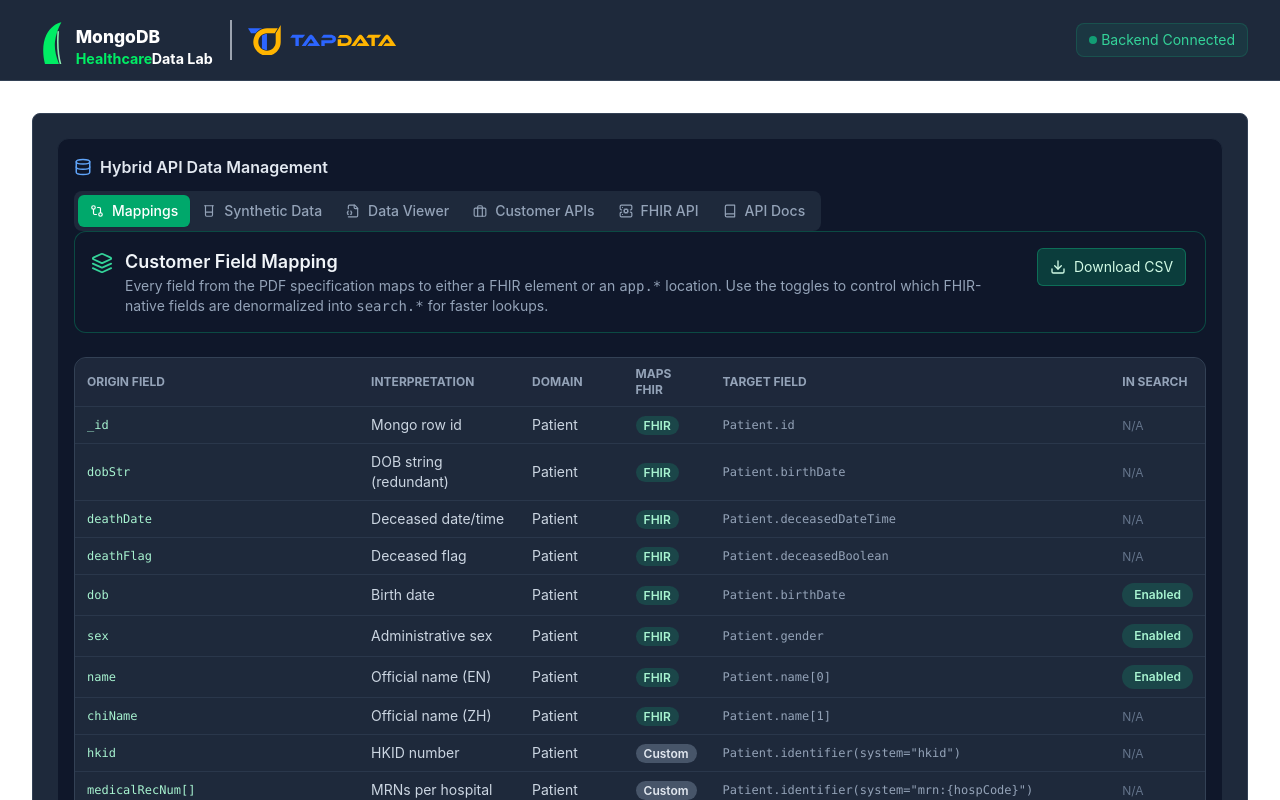
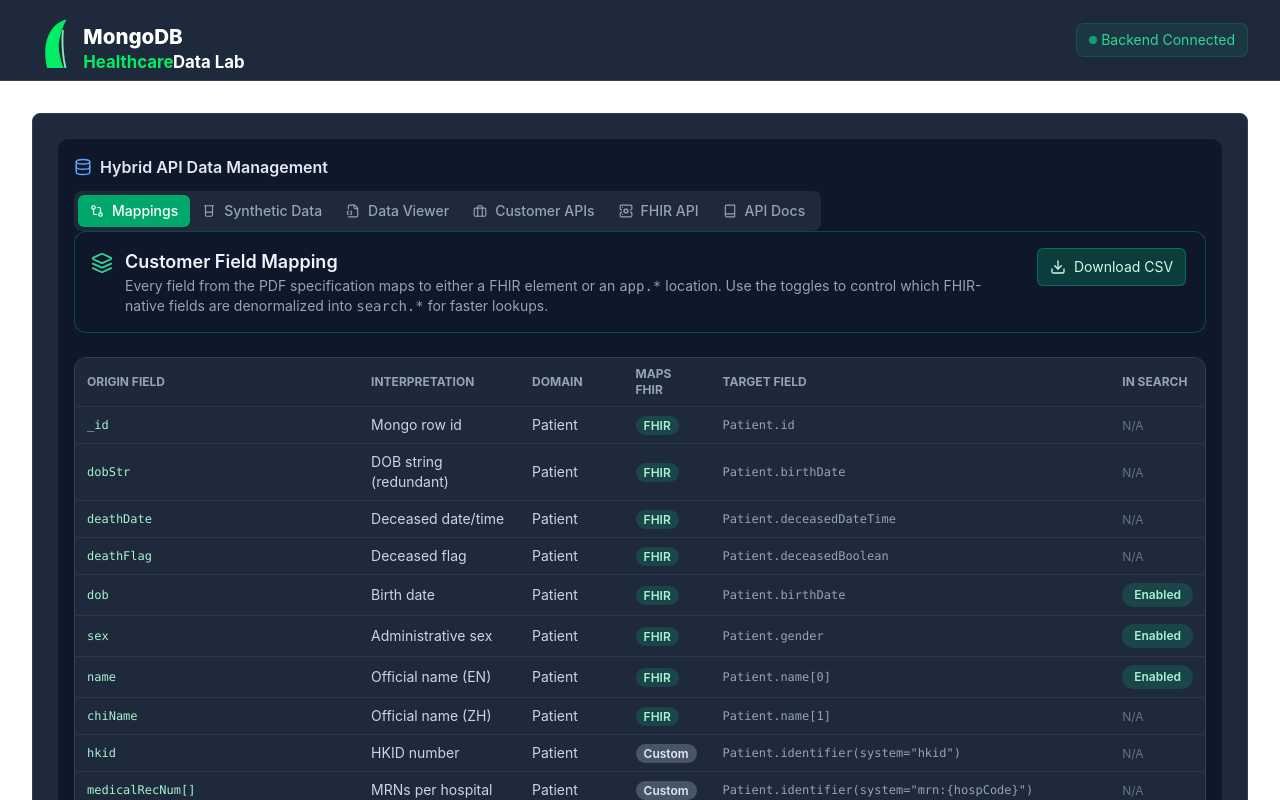
Before and after one commit to mongodb-industry-solutions/hybrid-fhir-odl, a Next.js app in the folder frontend/: page / in a window 1280 px wide. Shown: the top 800 px of the page. Built offline with nearby package versions, Linux system fonts and the light colour scheme.

Commit message:
removed cobranded logo

```diff
--- a/frontend/app/layout.js
+++ b/frontend/app/layout.js
@@ -1,8 +1,8 @@
 import './globals.css'
 
 export const metadata = {
-  title: 'MongoDB Healthcare Data Lab | Powered by TapData',
-  description: 'FHIR Data Management Platform - MongoDB Healthcare Data Lab powered by TapData for clinical data integration and interoperability',
+  title: 'MongoDB Healthcare Data Lab - FHIR Data Management Platform',
+  description: 'FHIR Data Management Platform - MongoDB Healthcare Data Lab for clinical data integration and interoperability',
 };
 
 export default function RootLayout({ children }) {
--- a/frontend/components/AppContainer.jsx
+++ b/frontend/components/AppContainer.jsx
@@ -11,7 +11,7 @@
       <header className="bg-slate-800 border-b border-slate-700">
         <div className="max-w-7xl mx-auto px-4 sm:px-6 lg:px-8">
           <div className="flex items-center justify-between h-20">
-            <CobrandedLogo size="lg" />
+            <CobrandedLogo size="lg" datalabOnly />
             <div className="flex items-center gap-2">
               <div className="flex items-center gap-1 px-3 py-1.5 bg-emerald-500/10 border border-emerald-500/20 rounded-lg">
                 <div className="w-2 h-2 bg-emerald-500 rounded-full animate-pulse"></div>
@@ -33,7 +33,7 @@
       <footer className="mt-12 pb-8 border-t border-slate-700 pt-8">
         <div className="max-w-7xl mx-auto px-4 sm:px-6 lg:px-8">
           <div className="flex flex-col items-center gap-4">
-            <CobrandedLogo size="sm" className="opacity-70" />
+            <CobrandedLogo size="sm" className="opacity-70" datalabOnly />
             <p className="text-center text-sm text-slate-500">
               Hybrid FHIR & Customer API Platform • MongoDB + FastAPI + React
             </p>
```
